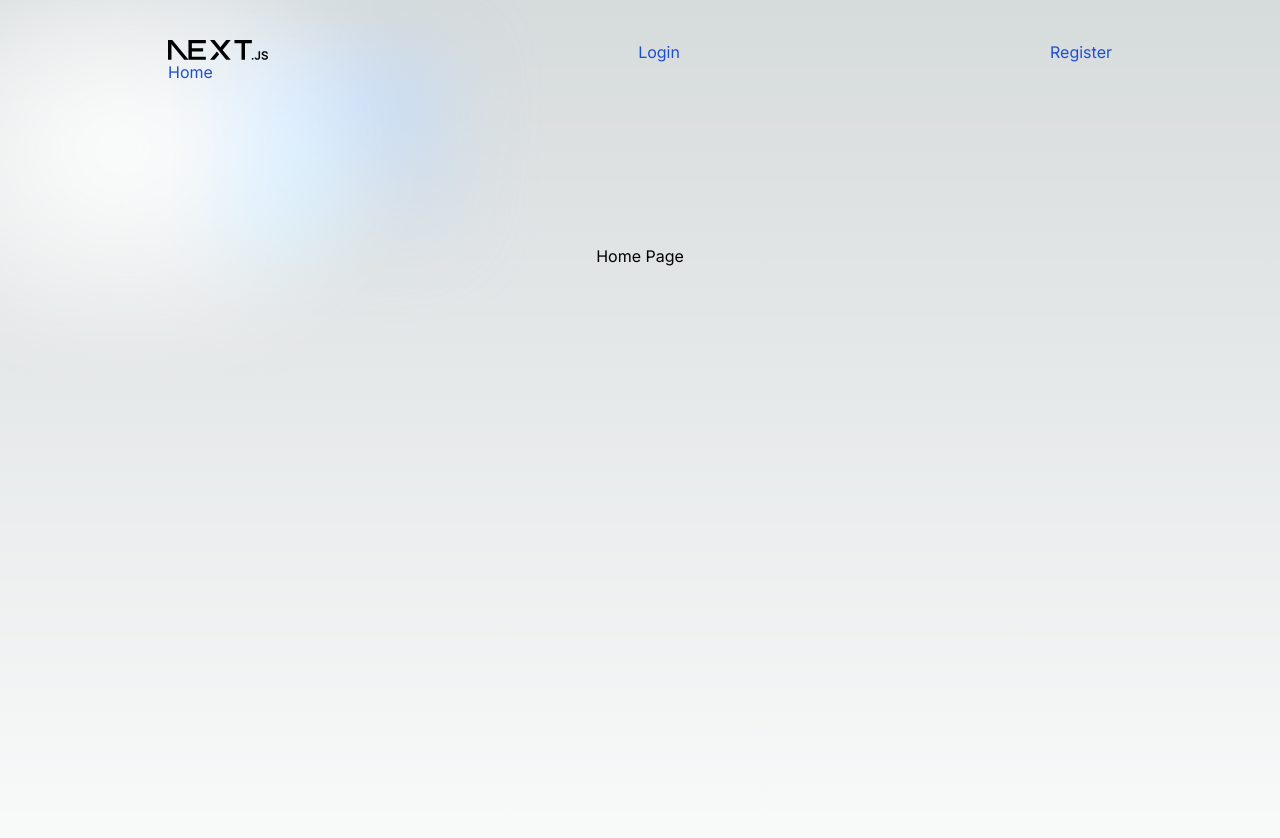
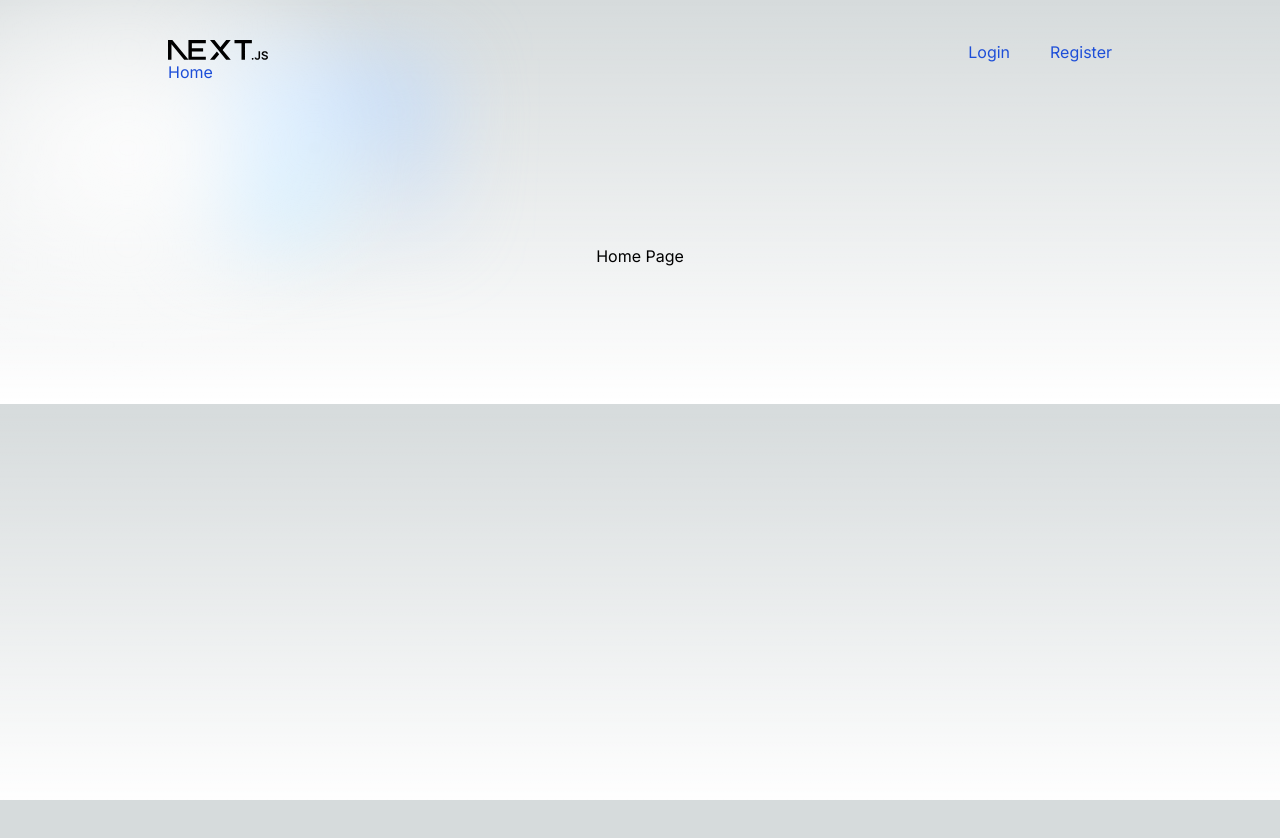
Before and after one commit to MarcinMG-web/Next-Auth, a Next.js app: page / in a window 1280 px wide. Shown: the top 838 px of the page. After the commit the page ends 800 px from the top, so only its background shows below. Built offline with nearby package versions, Linux system fonts and the light colour scheme; no server answers.

Commit message:
fix style

```diff
--- a/src/app/dashboard/page.tsx
+++ b/src/app/dashboard/page.tsx
@@ -8,7 +8,7 @@
   }
 
   return (
-    <main className='flex min-h-screen flex-col items-center justify-between p-24'>
+    <main className='flex flex-col items-center justify-between p-24'>
       <h1>Dashboard Page</h1>
     </main>
   );
--- a/src/app/login/page.tsx
+++ b/src/app/login/page.tsx
@@ -45,7 +45,7 @@
   };
 
   return (
-    <div className='flex min-h-screen flex-col items-center justify-between p-24'>
+    <div className='flex flex-col items-center justify-between p-24'>
       <div>
         <form onSubmit={handleSubmit}>
           <input
--- a/src/app/page.tsx
+++ b/src/app/page.tsx
@@ -1,6 +1,6 @@
 export default function Home() {
   return (
-    <main className='flex min-h-screen flex-col items-center justify-between p-24'>
+    <main className='flex flex-col items-center justify-between p-24'>
       <h1>Home Page</h1>
     </main>
   );
--- a/src/app/register/page.tsx
+++ b/src/app/register/page.tsx
@@ -41,7 +41,7 @@
   };
 
   return (
-    <div className='flex min-h-screen flex-col items-center justify-between p-24'>
+    <div className='flex flex-col items-center justify-between p-24'>
       <div>
         <form onSubmit={handleSubmit}>
           <input
--- a/src/components/Navbar/Navbar.tsx
+++ b/src/components/Navbar/Navbar.tsx
@@ -11,6 +11,7 @@
 
   return (
     <nav>
+      <div>
         <ul className='flex justify-between m-10 item-center'>
           <div>
             <Link className='text-blue-700 mr-4' href='/'>
@@ -26,6 +27,7 @@
             </Link>
           </div>
 
+          <div className='flex gap-10'>
             {session ? (
               <>
                 <span className='font-bold text-red-700 mr-4'>
@@ -46,7 +48,9 @@
                 return (
                   <div className='hidden w-full md:block md:w-auto ' key={name}>
                     <Link
-                  className={isActive ? 'font-bold mr-4' : 'text-blue-700 mr-4'}
+                      className={
+                        isActive ? 'font-bold mr-4' : 'text-blue-700 mr-4'
+                      }
                       href={href}
                     >
                       <li>{name}</li>
@@ -55,7 +59,9 @@
                 );
               })
             )}
+          </div>
         </ul>
+      </div>
     </nav>
   );
 }
```
Lines whose indentation alone changed are shown as unchanged.
